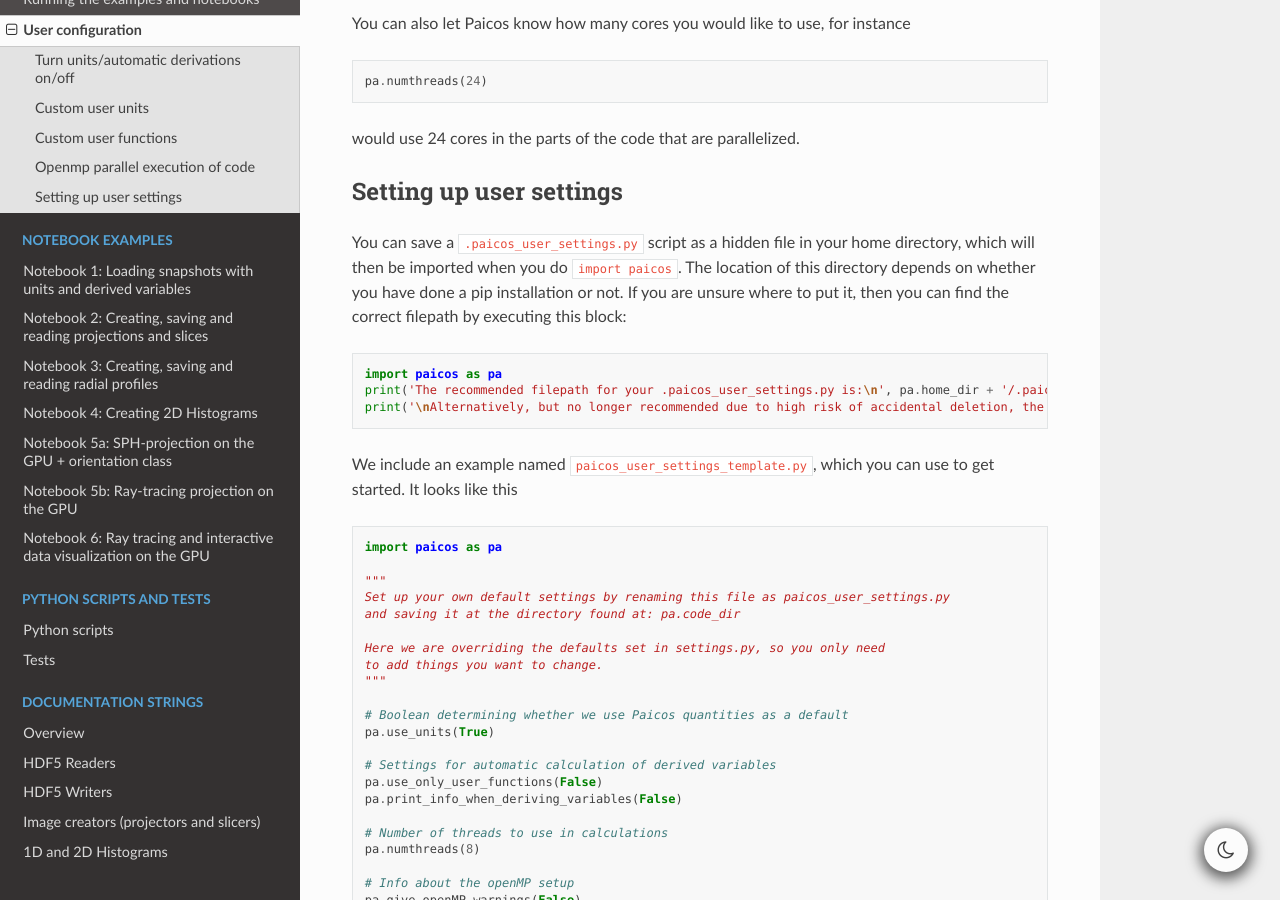
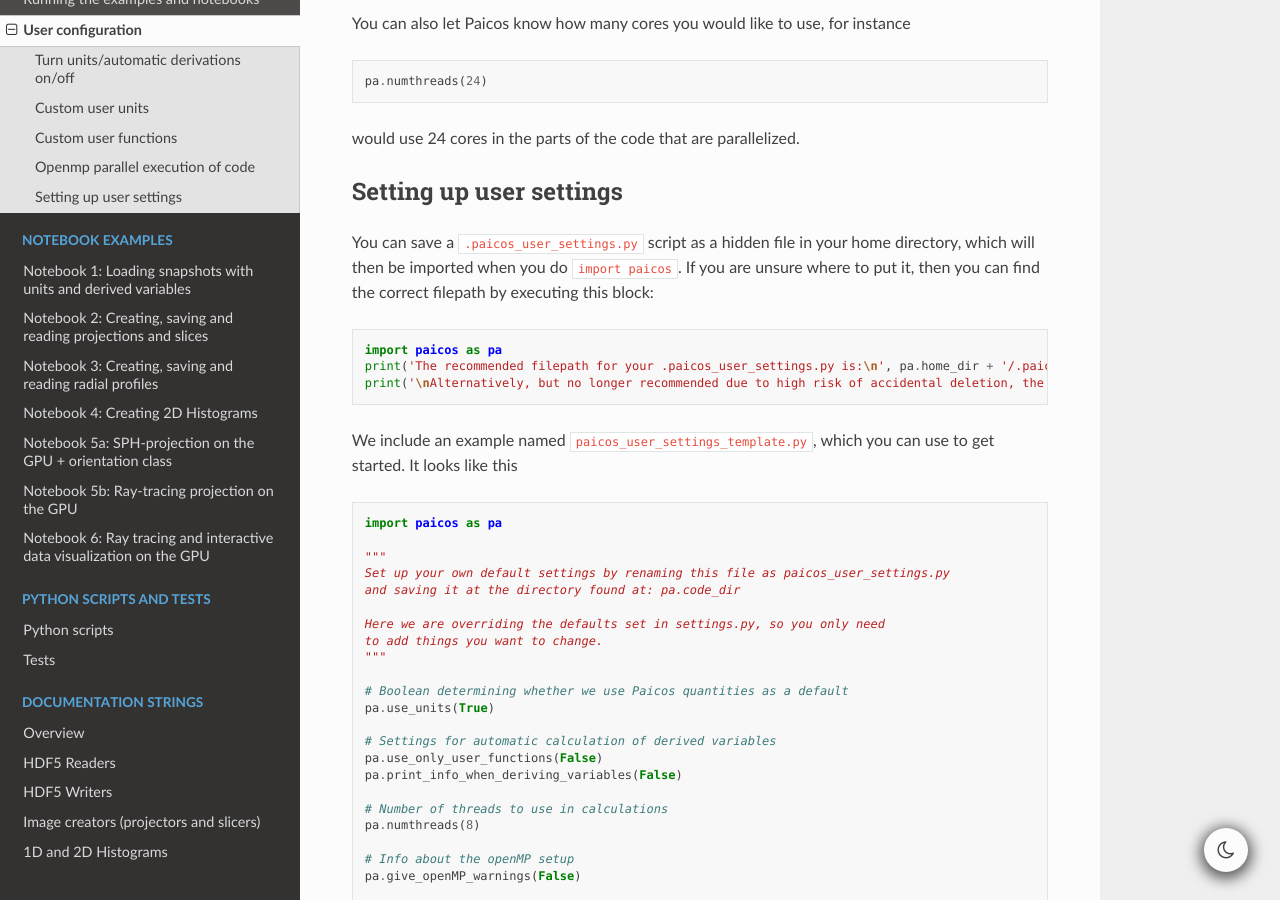
Before and after one commit to tberlok/paicos, a Sphinx documentation site: the page built from docs/source/configuration.md, in a window 1280 px wide and 900 px high, scrolled down 2019 px. Built offline with Sphinx 7.4.7 and the Read the Docs theme 2.0.0, drawn with Linux system fonts in a browser that asks for light colours.

Commit message:
Update configuration.md

````diff
--- a/docs/source/configuration.md
+++ b/docs/source/configuration.md
@@ -94,7 +94,6 @@ would use 24 cores in the parts of the code that are parallelized.
 
 You can save a `.paicos_user_settings.py` script as a hidden file in your home directory,
 which will then be imported when you do `import paicos`.
-The location of this directory depends on whether you have done a pip installation or not.
 If you are unsure where to put it, then you can find the correct filepath by executing this block:
 
 ```
````
